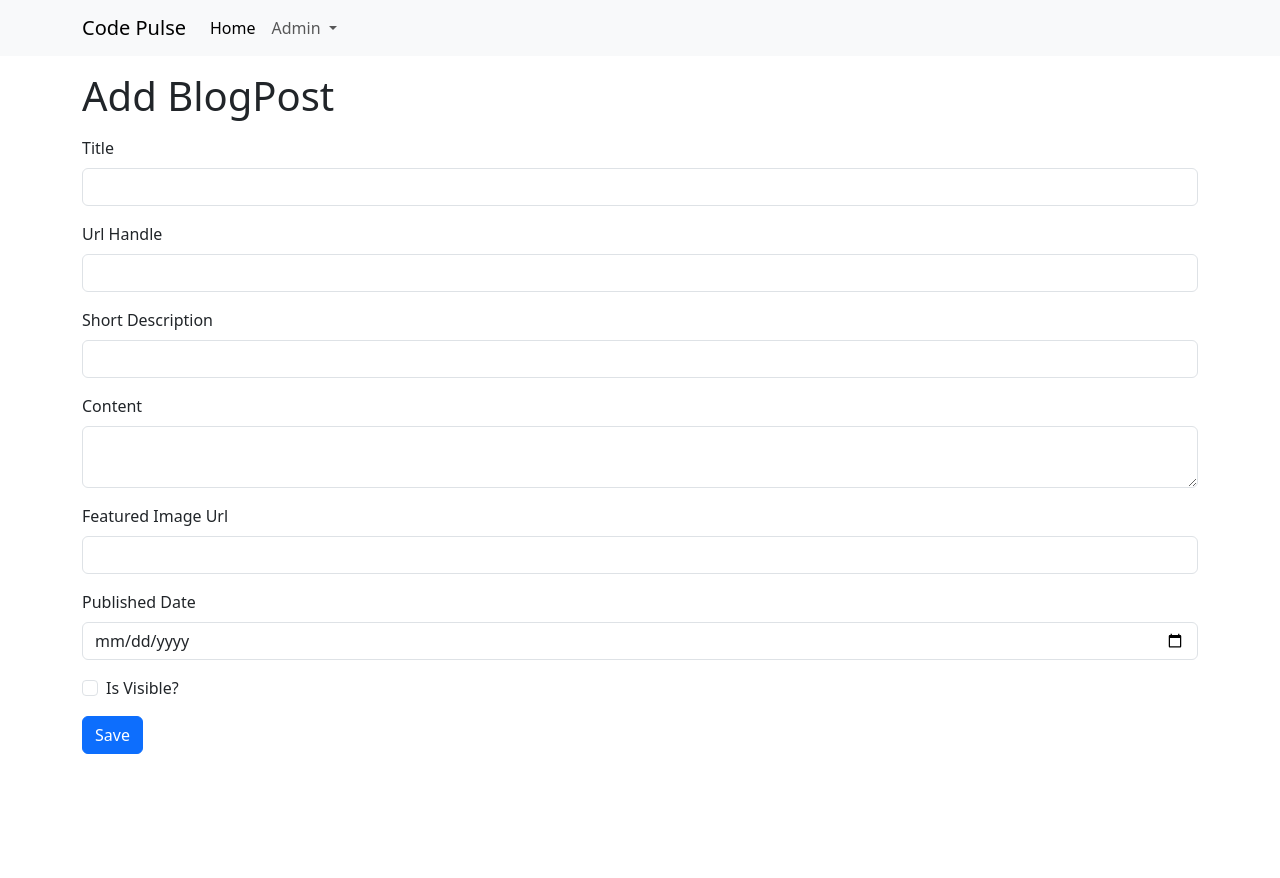
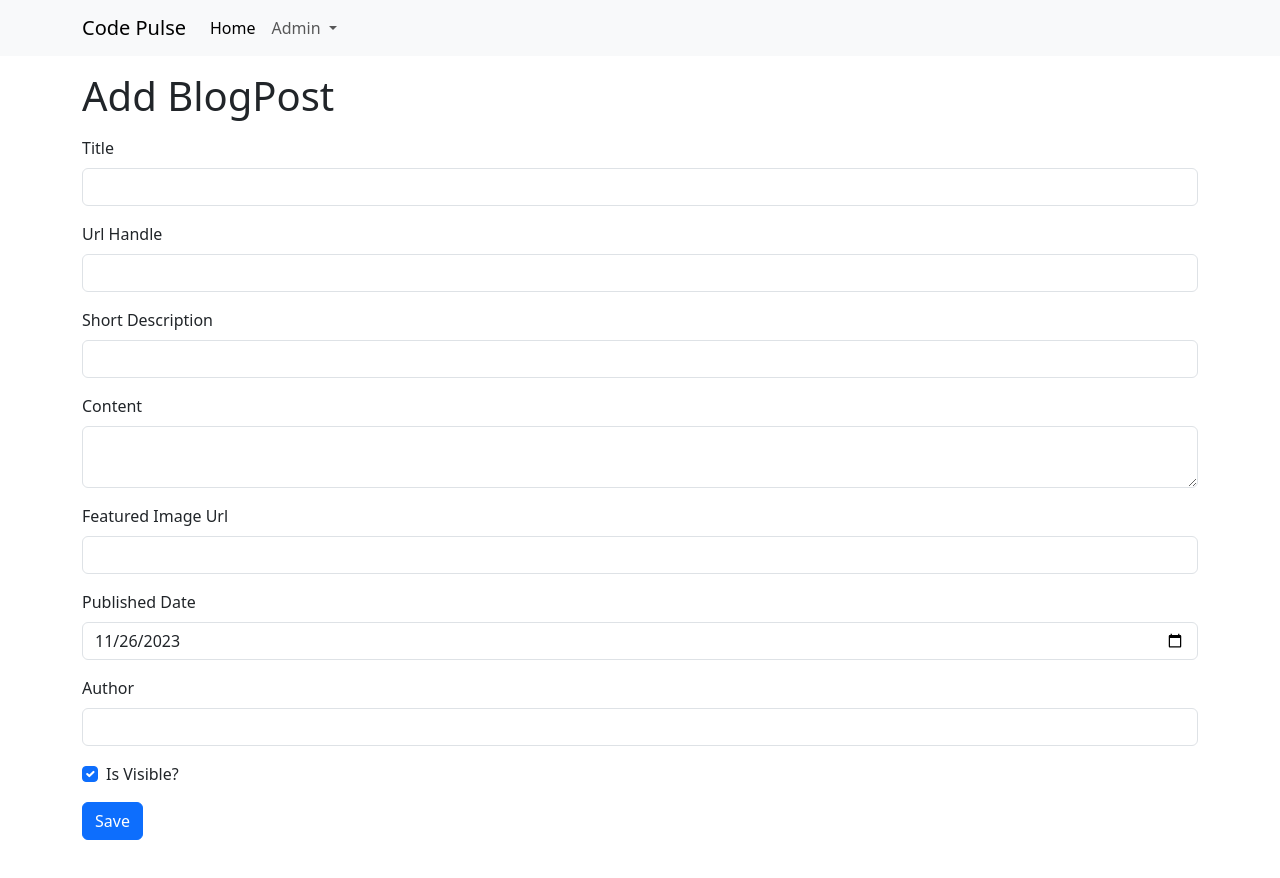
Before and after one commit to Yaroslav3947/CodePulse, an Angular app in the folder UI/codepulse/: page /admin/blogposts/add in a window 1280 px wide. Shown: the top 878 px of the page. Before the commit the page ends 802 px from the top, so only its background shows below. Built offline with nearby package versions, Linux system fonts and the light colour scheme.

Commit message:
added UI for addBlogPost form

```diff
--- a/UI/codepulse/src/app/features/blog-post/add-blogpost/add-blogpost.component.html
+++ b/UI/codepulse/src/app/features/blog-post/add-blogpost/add-blogpost.component.html
@@ -1,15 +1,15 @@
 <div class="container">
     <h1 class="mt-3">Add BlogPost</h1>
 
-    <form>
-
+    <form #form="ngForm" (ngSubmit)="onFormSubmit()">
         <div class="mt-2 mb-5">
             <div class="mt-3">
                 <label for="title" class="form-label">Title</label>
                 <input type="text"
                 id="title"
                 name="title"
-                class="form-control">
+                class="form-control"
+                [(ngModel)]="model.title">
             </div>
 
             <div class="mt-3">
@@ -17,7 +17,8 @@
                 <input type="text"
                 id="urlHandle"
                 name="urlHandle"
-                class="form-control">
+                class="form-control"
+                [(ngModel)]="model.urlHandle">
             </div>
 
             <div class="mt-3">
@@ -25,13 +26,15 @@
                 <input type="text"
                 id="shortDescription"
                 name="shortDescription"
-                class="form-control">
+                class="form-control"
+                [(ngModel)]="model.shortDescription">
             </div>
 
             <div class="mt-3">
                 <label for="content" class="form-label">Content</label>
                 <textarea name="content" id="content"
-                class="form-control"></textarea>
+                class="form-control"
+                [(ngModel)]="model.content"></textarea>
             </div>
 
             <div class="mt-3">
@@ -39,7 +42,8 @@
                 <input type="text"
                 id="featuredImageUrl"
                 name="featuredImageUrl"
-                class="form-control">
+                class="form-control"
+                [(ngModel)]="model.featuredImageUrl">
             </div>
 
             <div class="mt-3">
@@ -47,11 +51,25 @@
                 <input type="date"
                 id="publishedDate"
                 name="publishedDate"
-                class="form-control">
+                class="form-control"
+                value="{{model.publishedDate}}"
+                [ngModel]="model.publishedDate | date: 'yyy-MM-dd'"
+                (ngModelChange)="model.publishedDate = $event" >
+            </div>
+
+            <div class="mt-3">
+                <label for="author" class="form-label">Author</label>
+                <input type="text"
+                id="author"
+                name="author"
+                class="form-control"
+                [(ngModel)]="model.author">
             </div>
 
             <div class="form-check mt-3">
-                <input class="form-check-input" type="checkbox" id="isVisible">
+                <input class="form-check-input" type="checkbox" id="isVisible"
+                [(ngModel)]="model.isVisible"
+                name="isVisible">
                 <label class="form-check-label" for="isVisible">
                   Is Visible?
                 </label>
--- a/UI/codepulse/src/app/features/blog-post/add-blogpost/add-blogpost.component.ts
+++ b/UI/codepulse/src/app/features/blog-post/add-blogpost/add-blogpost.component.ts
@@ -1,4 +1,5 @@
 import { Component } from '@angular/core';
+import { AddBlogPost } from '../Models/add-blog-post.model';
 
 @Component({
   selector: 'app-add-blogpost',
@@ -6,5 +7,23 @@ import { Component } from '@angular/core';
   styleUrls: ['./add-blogpost.component.css']
 })
 export class AddBlogpostComponent {
+  model: AddBlogPost;
+
+  constructor() {
+    this.model = {
+      title: '',
+      shortDescription: '',
+      content: '',
+      featuredImageUrl: '',
+      urlHandle: '',
+      author: '',
+      publishedDate: new Date(),
+      isVisible: true
+    }
+  }
+
+  onFormSubmit(): void {
+    console.log(this.model);
+  }
 
 }
```
Also changed, not shown: UI/codepulse/src/app/features/blog-post/Models/add-blog-post.model.ts (added, +10 -0 lines).
